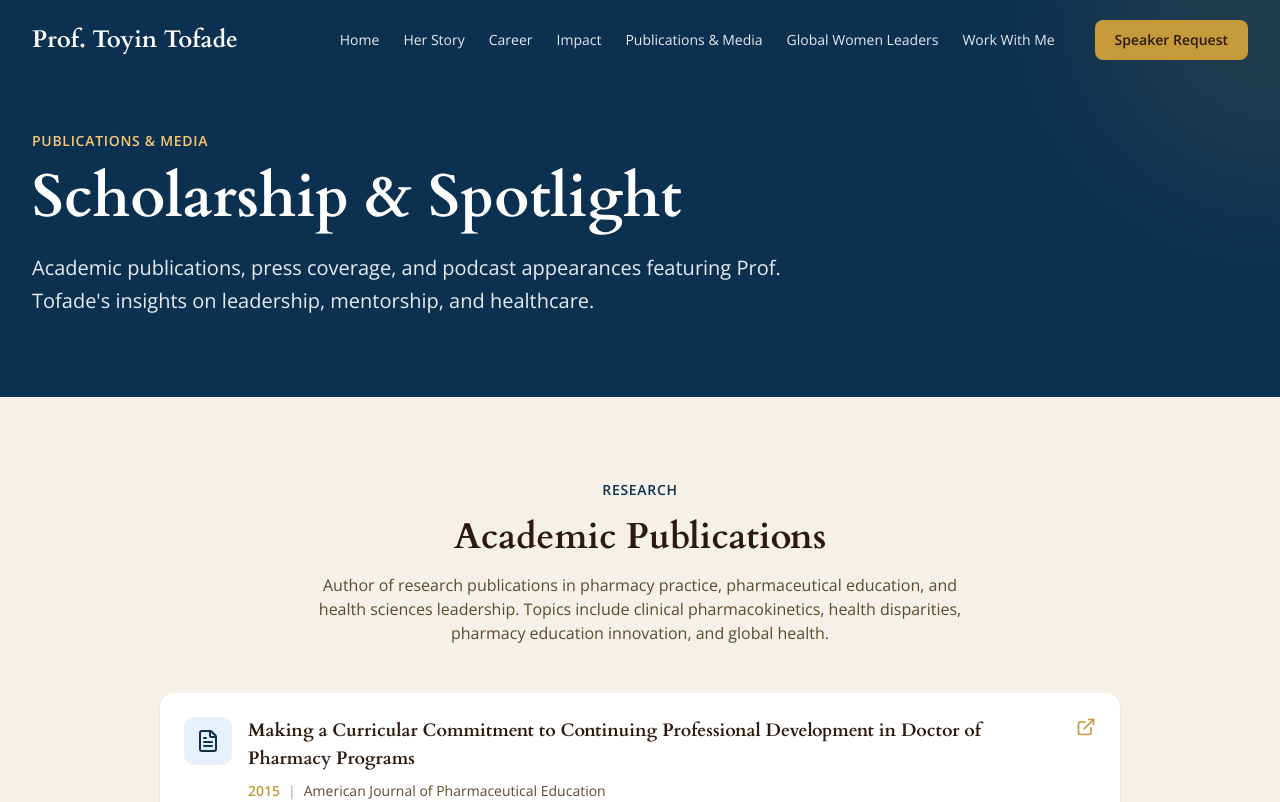
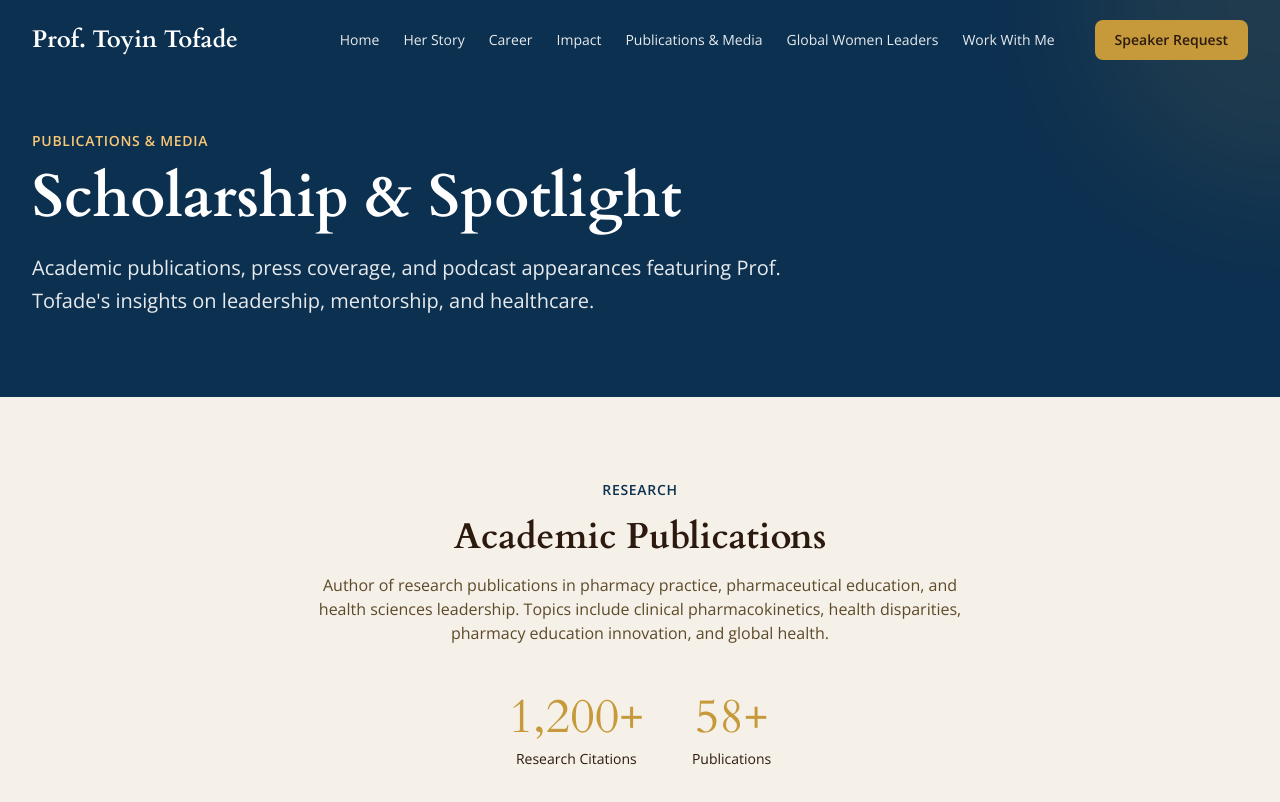
Before and after one commit to ttofade2/option2, a Next.js app: page /publications-media in a window 1280 px wide. Shown: the top 802 px of the page. Built offline with nearby package versions, Linux system fonts and the light colour scheme.

Commit message:
Add stats for publications

```diff
--- a/app/publications-media/page.tsx
+++ b/app/publications-media/page.tsx
@@ -163,6 +163,19 @@ export default function PublicationsMediaPage() {
               Author of research publications in pharmacy practice, pharmaceutical education, and health sciences leadership. Topics include clinical pharmacokinetics, health disparities, pharmacy education innovation, and global health.
             </p>
           </AnimatedSection>
+        {/* Stats */}
+        <AnimatedSection>
+          <div className="flex justify-center gap-12 mb-16 pb-16 ">
+            <div className="text-center">
+              <p className="font-serif text-5xl text-gold mb-2">1,200+</p>
+              <p className="text-text-body text-sm">Research Citations</p>
+            </div>
+            <div className="text-center">
+              <p className="font-serif text-5xl text-gold mb-2">58+</p>
+              <p className="text-text-body text-sm">Publications</p>
+            </div>
+          </div>
+        </AnimatedSection>
 
           <div className="space-y-4 mb-12">
             {publications.map((pub, index) => (
```
